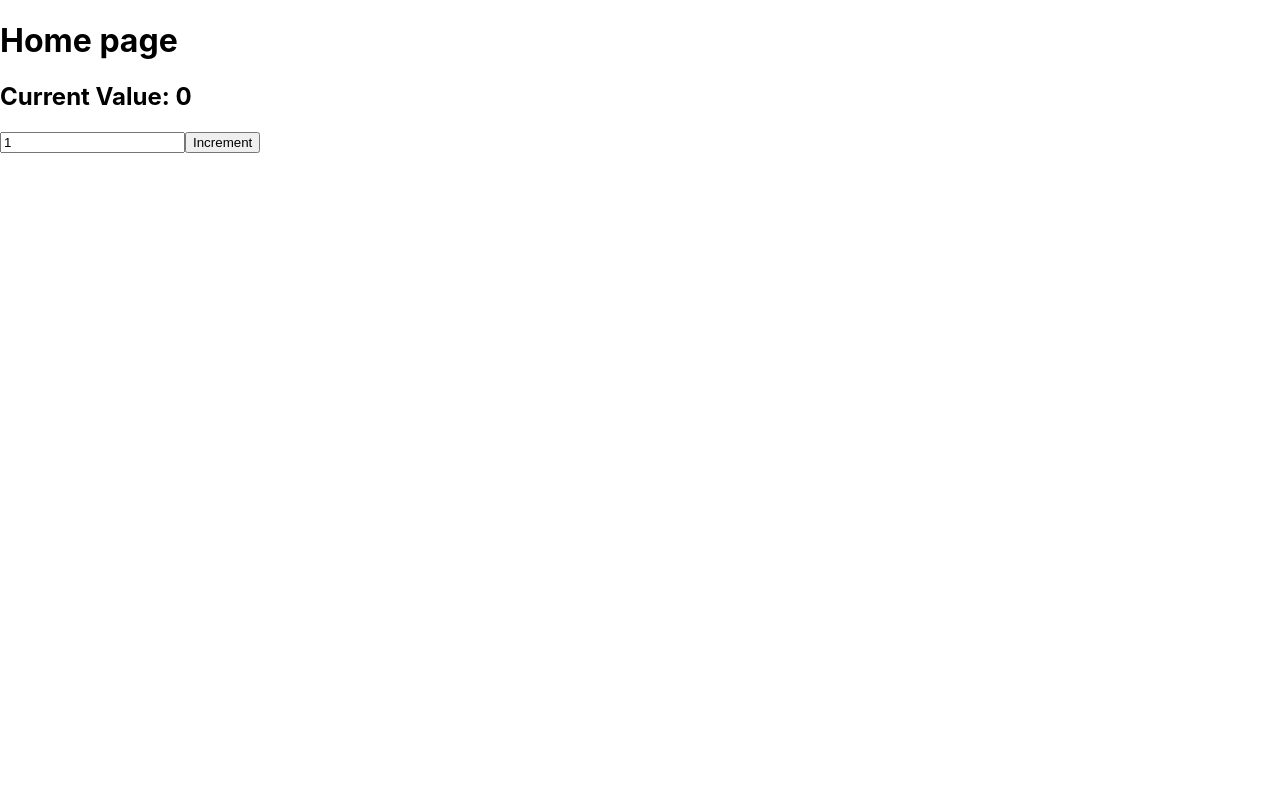
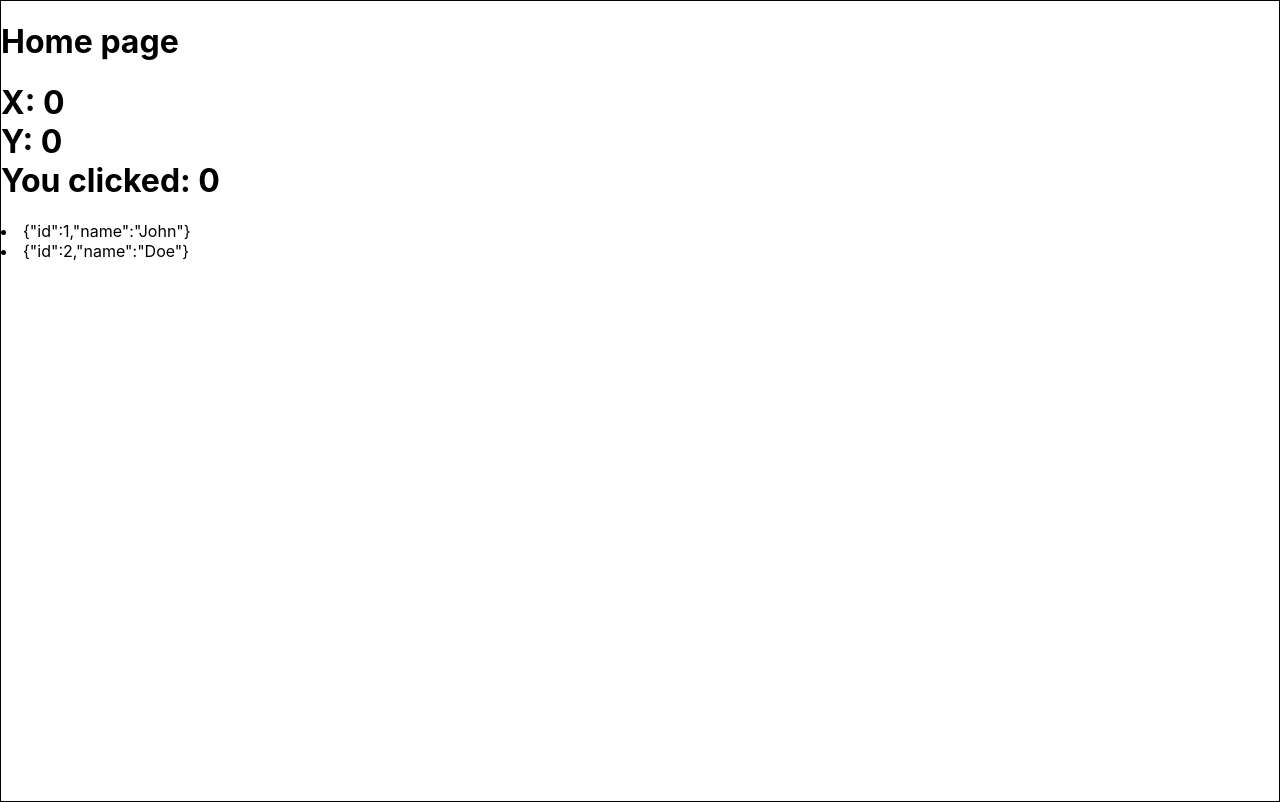
Before and after one commit to fccourses/fd-react-app, a React (Create React App) app: page / in a window 1280 px wide. Built offline with nearby package versions, Linux system fonts and the light colour scheme.

Commit message:
Add more useState examples

```diff
--- a/src/pages/Home/index.jsx
+++ b/src/pages/Home/index.jsx
@@ -1,22 +1,39 @@
 import React, { useState } from 'react';
 
 const Home = props => {
+  const [state, setState] = useState({ x: 0, y: 0 });
   const [count, setCount] = useState(0);
-  const [step, setStep] = useState(1);
+  const [list, setList] = useState([
+    { id: 1, name: 'John' },
+    { id: 2, name: 'Doe' },
+  ]);
 
-  const onChange = ({ target: { value } }) => setStep(Number(value));
-  const btnClick = () => setCount(count + step);
+  const handleMouseMove = event =>
+    setState({
+      x: event.clientX,
+      y: event.clientY,
+    });
 
-  console.log('function');
+  const onClick = () => setCount(count + 1);
+
+  const renderUsers = () =>
+    list.map(u => <li key={u.id}>{JSON.stringify(u)}</li>);
 
   return (
-    <div>
+    <div
+      style={{ height: '100vh', border: '1px solid black' }}
+      onMouseMove={handleMouseMove}
+      onClick={onClick}
+    >
       <h1>Home page</h1>
-      <h2>Current Value: {count}</h2>
-
-      <input type='number' name='step' value={step} onChange={onChange} />
-
-      <button onClick={btnClick}>Increment</button>
+      <h1>
+        X: {state.x}
+        <br />
+        Y: {state.y}
+        <br />
+        You clicked: {count}
+      </h1>
+      <div>{renderUsers()}</div>
     </div>
   );
 };
```
